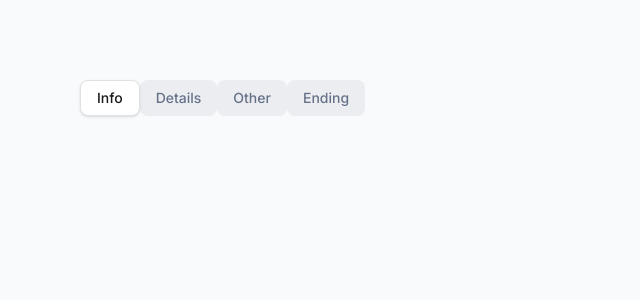
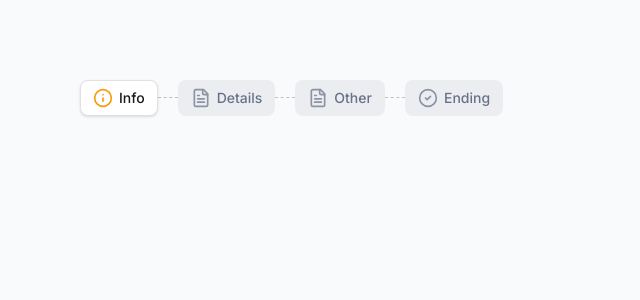
Before and after one commit to Guiguerreiro39/fillout-navigation-component, a Next.js app: page / in a window 1280 px wide. Shown: the top 300 px of the page, without its empty margins (0-640 px from the left). Built offline with nearby package versions, Linux system fonts and the light colour scheme.

Commit message:
component chain

```diff
--- a/src/app/page.tsx
+++ b/src/app/page.tsx
@@ -2,7 +2,9 @@
 
 import { NavigationButton } from "@/app/_components/navigation-button";
 import { useNavigationStore } from "@/store";
+import { FileText } from "lucide-react";
 import { useRouter, useSearchParams } from "next/navigation";
+import { Fragment } from "react";
 
 export default function Home() {
   const store = useNavigationStore();
@@ -14,17 +16,24 @@ export default function Home() {
 
   return (
     <div className="min-h-screen p-8 sm:p-20 bg-[#F9FAFB]">
-      {store.items.map((item) => (
+      <div className="flex items-center">
+        {store.items.map((item, index) => (
+          <Fragment key={item.id}>
+            {index > 0 && (
+              <hr className="w-[20px] h-[2px] border-dashed border-[#C0C0C0]" />
+            )}
             <NavigationButton
-          key={item.id}
               isActive={item.id === activeItem}
               onClick={() => {
                 router.push(`?activeItem=${item.id}`);
               }}
             >
+              {item.icon ?? <FileText />}
               {item.name}
             </NavigationButton>
+          </Fragment>
         ))}
+      </div>
     </div>
   );
 }
--- a/src/components/ui/button.tsx
+++ b/src/components/ui/button.tsx
@@ -5,13 +5,13 @@ import { cva, type VariantProps } from "class-variance-authority";
 import { cn } from "@/lib/utils";
 
 const buttonVariants = cva(
-  "inline-flex items-center justify-center gap-[6px] whitespace-nowrap rounded-md text-sm font-medium transition-all disabled:pointer-events-none disabled:opacity-50 [&_svg]:pointer-events-none [&_svg:not([class*='size-'])]:size-4 shrink-0 [&_svg]:shrink-0 outline-none focus-visible:border-ring focus-visible:ring-ring/25 focus-visible:ring-[3px] aria-invalid:ring-destructive/20 dark:aria-invalid:ring-destructive/40 aria-invalid:border-destructive",
+  "inline-flex items-center justify-center gap-[6px] whitespace-nowrap rounded-md text-sm font-medium transition-all disabled:pointer-events-none disabled:opacity-50 [&_svg]:pointer-events-none [&_svg:not([class*='size-'])]:size-[20px] shrink-0 [&_svg]:shrink-0 outline-none focus-visible:border-ring focus-visible:ring-ring/25 focus-visible:ring-[3px] aria-invalid:ring-destructive/20 dark:aria-invalid:ring-destructive/40 aria-invalid:border-destructive",
   {
     variants: {
       variant: {
-        active: "border bg-background shadow-xs",
+        active: "border bg-background shadow-xs [&_svg]:text-icon-primary",
         default:
-          "bg-secondary/15 hover:bg-secondary/35 text-secondary-foreground [&_svg]:text-icon-secondary",
+          "border border-transparent bg-secondary/15 hover:bg-secondary/35 text-secondary-foreground [&_svg]:text-icon-secondary",
       },
       size: {
         default: "h-9 px-4 py-2 has-[>svg]:px-3",
--- a/src/store.ts
+++ b/src/store.tsx
@@ -1,7 +1,9 @@
 import { v4 as uuid } from "uuid";
 import { create } from "zustand";
+import { CircleCheck, Info } from "lucide-react";
 
 type Item = {
+  icon?: React.ReactNode;
   name: string;
   id: string;
 };
@@ -13,10 +15,10 @@ type NavigationState = {
 
 export const useNavigationStore = create<NavigationState>((set) => ({
   items: [
-    { name: "Info", id: uuid() },
-    { name: "Details", id: uuid() },
-    { name: "Other", id: uuid() },
-    { name: "Ending", id: uuid() },
+    { name: "Info", id: "1", icon: <Info /> },
+    { name: "Details", id: "2" },
+    { name: "Other", id: "3" },
+    { name: "Ending", id: "4", icon: <CircleCheck /> },
   ],
   addItem: (item) =>
     set((state) => ({
```
Lines whose indentation alone changed are shown as unchanged.
